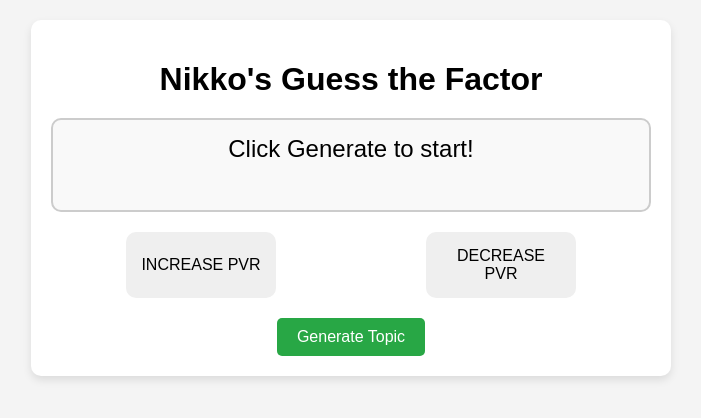
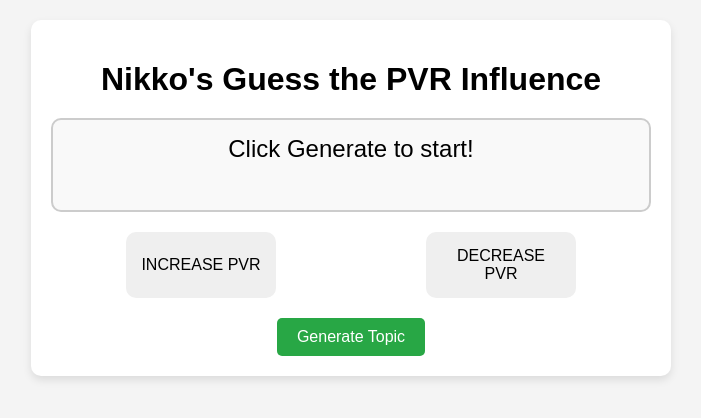
Before and after one commit to Totapaluza/Nikko-sPVRInfluence, a plain HTML site: page index.html in a window 1280 px wide. Shown: the whole page, without its empty margins (289-990 px from the left). Drawn offline with Linux system fonts and the light colour scheme.

Commit message:
Update index.html

```diff
--- a/index.html
+++ b/index.html
@@ -2,12 +2,12 @@
 <head>
     <meta charset="UTF-8">
     <meta name="viewport" content="width=device-width, initial-scale=1.0">
-    <title>Nikko's Guess the Factor</title>
+    <title>Nikko's Guess the PVR Influence</title>
     <link rel="stylesheet" href="styles.css">
 </head>
 <body>
     <div class="game-container">
-        <h1>Nikko's Guess the Factor</h1>
+        <h1>Nikko's Guess the PVR Influence</h1>
         <div id="topic-box" class="topic-box">Click Generate to start!</div>
         <div class="buttons-container">
             <button id="increase-btn" class="category-btn">INCREASE PVR</button>
```
